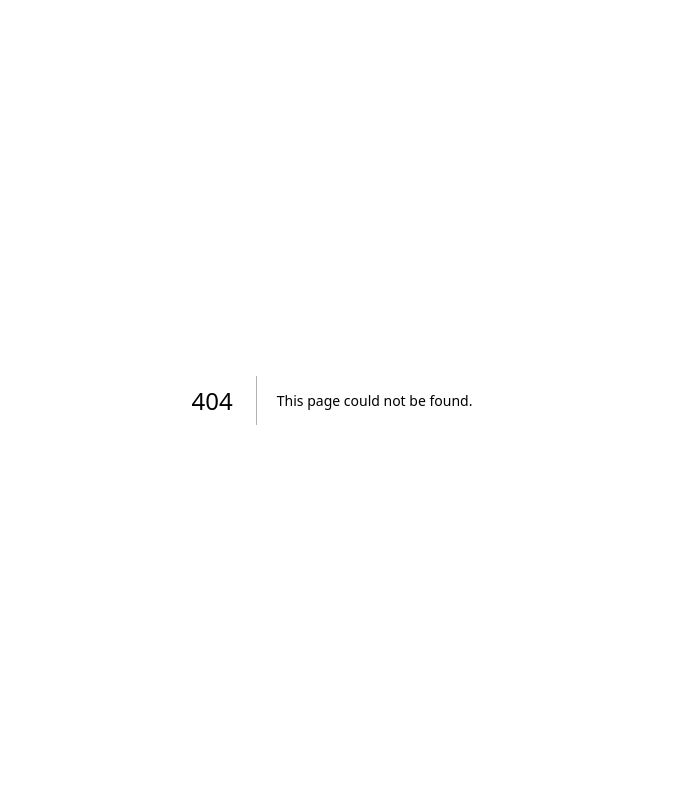
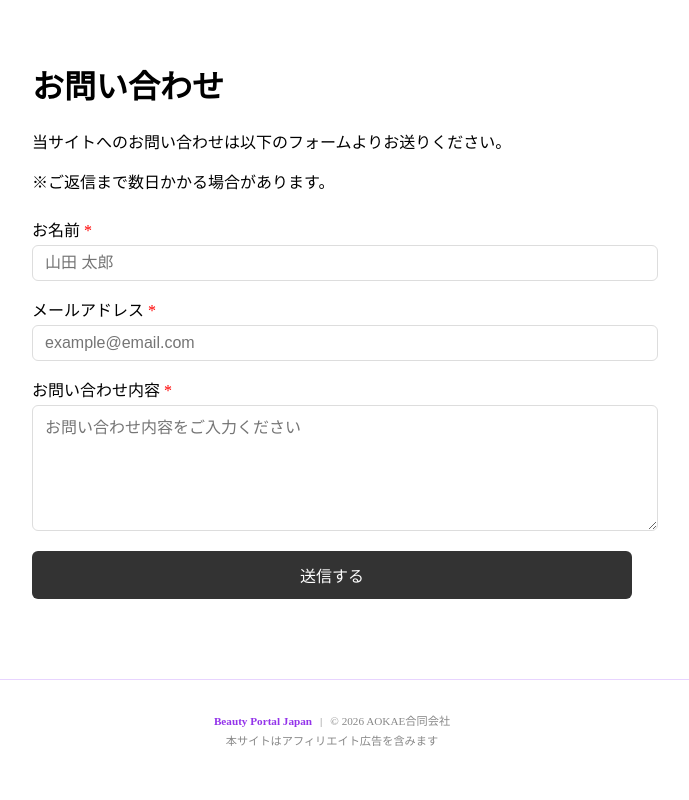
Before and after one commit to okuwabara07-gif/affiliate-lab-jp, a Next.js app: page /contact in a window 1280 px wide. Before the commit this address had no page. Shown: the top 800 px of the page, without its empty margins (308-997 px from the left). Built offline with nearby package versions, Linux system fonts and the light colour scheme.

Commit message:
feat: add contact page

```diff
--- /dev/null
+++ b/app/contact/page.tsx
@@ -0,0 +1,37 @@
+export default function ContactPage() {
+  return (
+    <main style={{maxWidth:'600px',margin:'0 auto',padding:'2rem 1rem'}}>
+      <h1>お問い合わせ</h1>
+      <p>当サイトへのお問い合わせは以下のフォームよりお送りください。</p>
+      <p>※ご返信まで数日かかる場合があります。</p>
+      <form
+        action="https://formspree.io/f/xdoqgpvk"
+        method="POST"
+        style={{display:'flex',flexDirection:'column',gap:'1rem',marginTop:'1.5rem'}}
+      >
+        <div>
+          <label style={{display:'block',marginBottom:'4px',fontWeight:'500'}}>お名前 <span style={{color:'red'}}>*</span></label>
+          <input type="text" name="name" required
+            style={{width:'100%',padding:'8px 12px',border:'1px solid #ddd',borderRadius:'6px',fontSize:'1rem'}}
+            placeholder="山田 太郎" />
+        </div>
+        <div>
+          <label style={{display:'block',marginBottom:'4px',fontWeight:'500'}}>メールアドレス <span style={{color:'red'}}>*</span></label>
+          <input type="email" name="email" required
+            style={{width:'100%',padding:'8px 12px',border:'1px solid #ddd',borderRadius:'6px',fontSize:'1rem'}}
+            placeholder="example@email.com" />
+        </div>
+        <div>
+          <label style={{display:'block',marginBottom:'4px',fontWeight:'500'}}>お問い合わせ内容 <span style={{color:'red'}}>*</span></label>
+          <textarea name="message" required rows={6}
+            style={{width:'100%',padding:'8px 12px',border:'1px solid #ddd',borderRadius:'6px',fontSize:'1rem',resize:'vertical'}}
+            placeholder="お問い合わせ内容をご入力ください" />
+        </div>
+        <button type="submit"
+          style={{padding:'12px',background:'#333',color:'white',border:'none',borderRadius:'6px',fontSize:'1rem',cursor:'pointer',fontWeight:'500'}}>
+          送信する
+        </button>
+      </form>
+    </main>
+  )
+}
```
